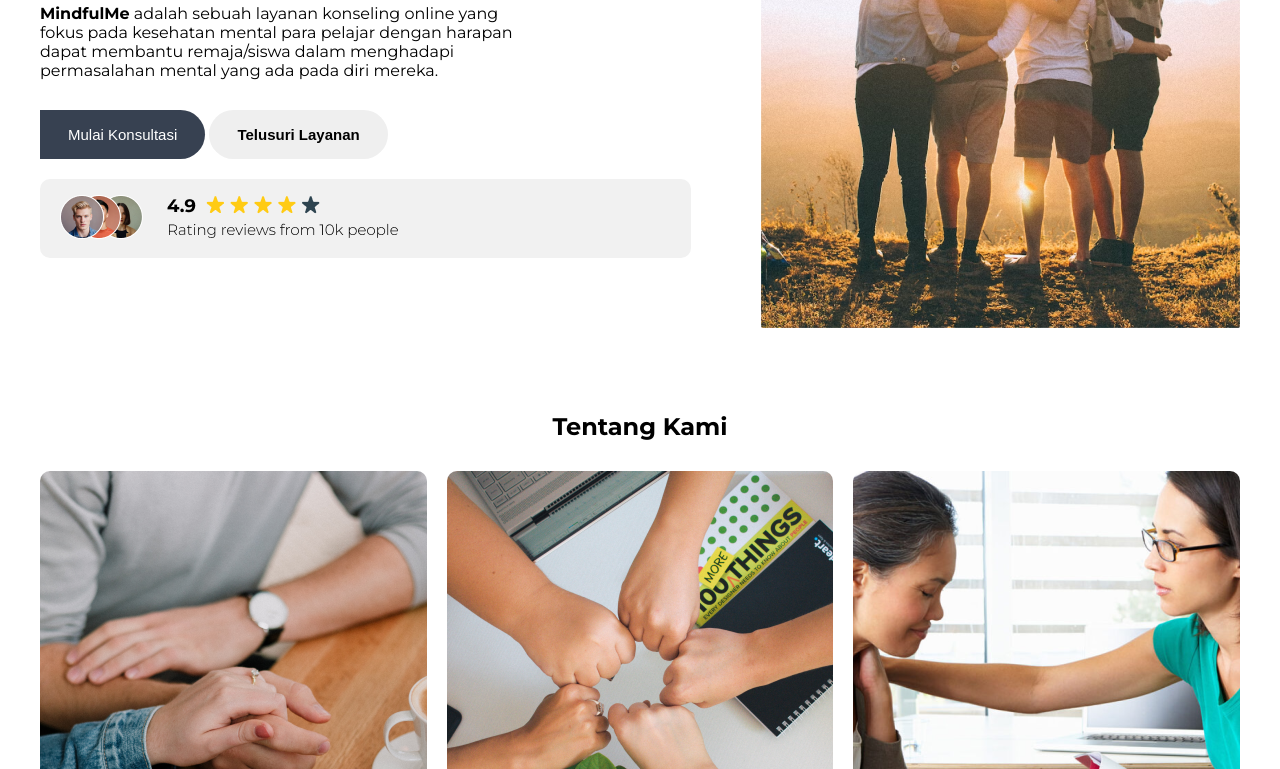
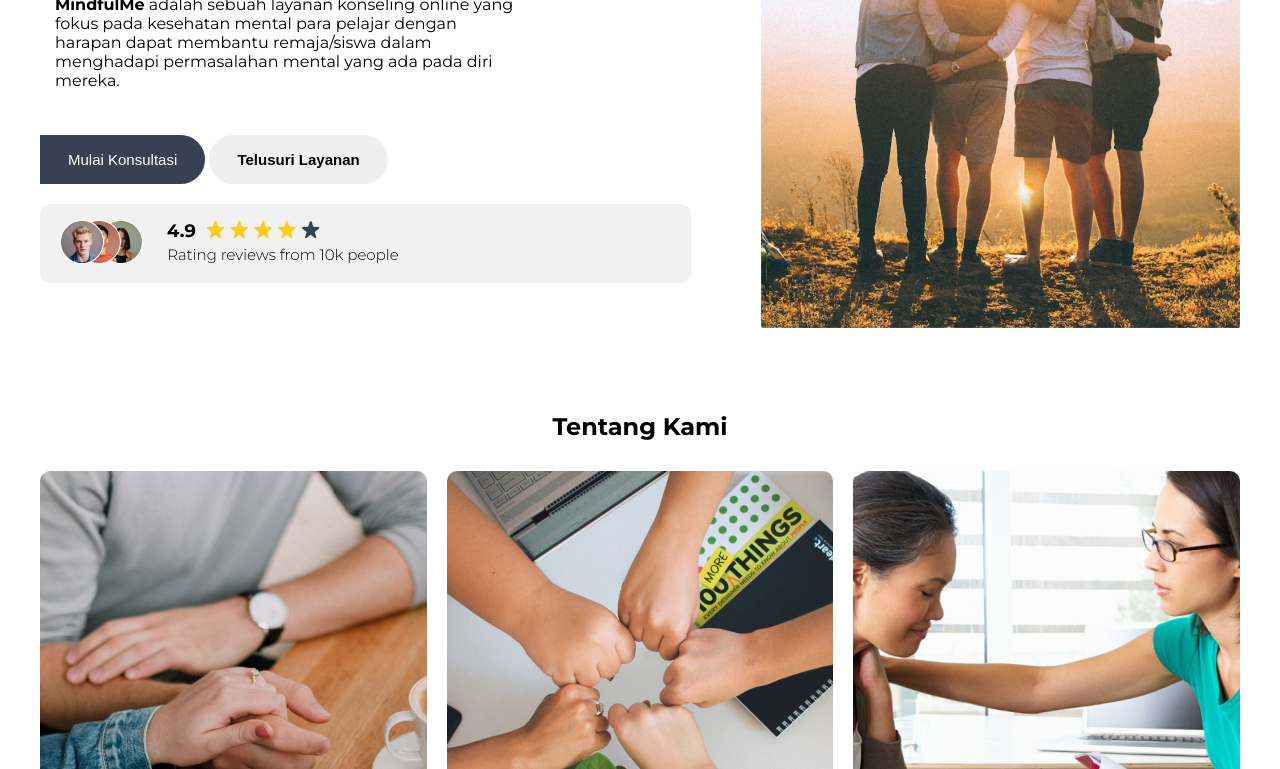
Before and after one commit to AlulCode45/MindfulMe, a plain HTML site: page index.html in a window 1280 px wide. Shown: the part 331-1100 px from the top of the page. Drawn offline with Linux system fonts and the light colour scheme.

Commit message:
Changes to be committed: 	modified:   assets/css/auth.css 	modified:   assets/css/main.css

```diff
--- a/assets/css/auth.css
+++ b/assets/css/auth.css
@@ -68,6 +68,7 @@ input {
     box-sizing: border-box;
     width: 100%;
     font-size: 15px;
+    border: 1px solid var(--primary-color);
 }
 
 .button-login {
--- a/assets/css/main.css
+++ b/assets/css/main.css
@@ -110,7 +110,8 @@ li {
 
 .header-description {
     margin-top: 20px;
-    /* padding: 15px; */
+    padding: 15px;
+    box-sizing: border-box;
 }
 
 .header-button {
```
